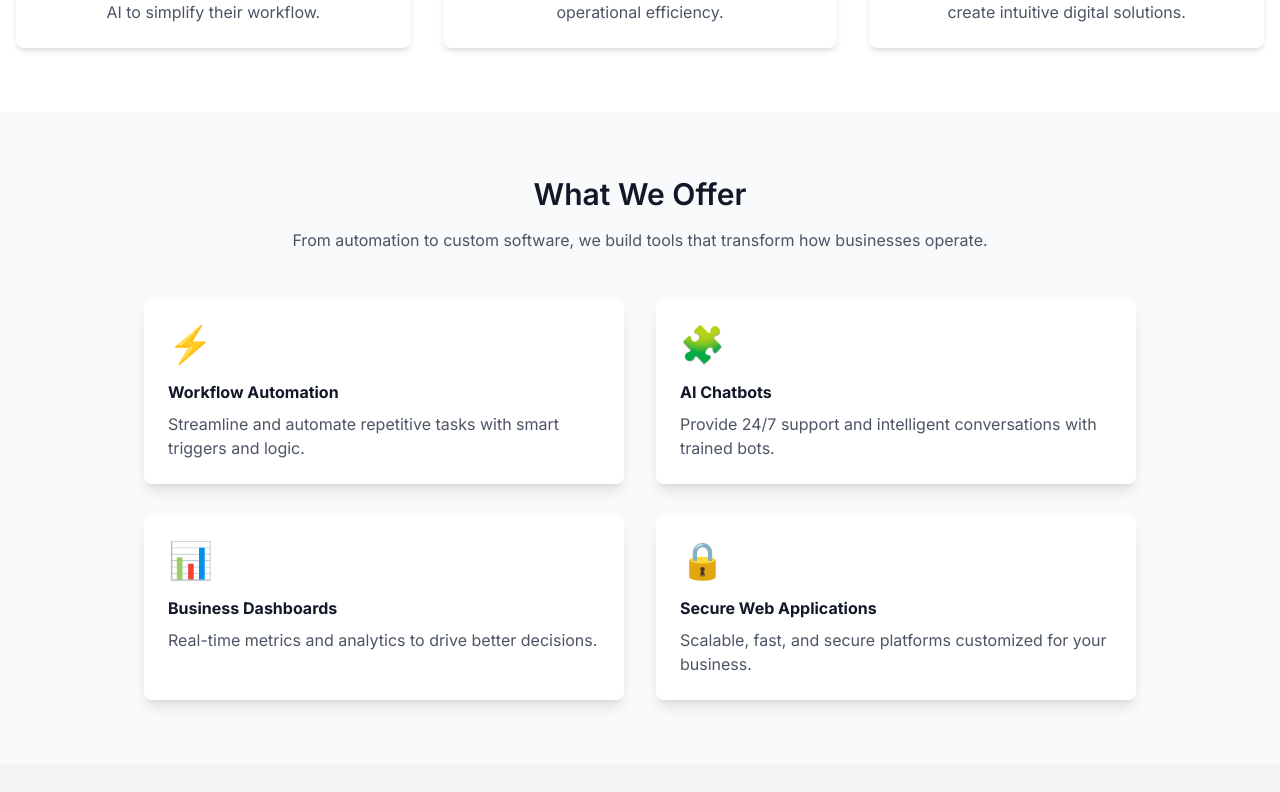
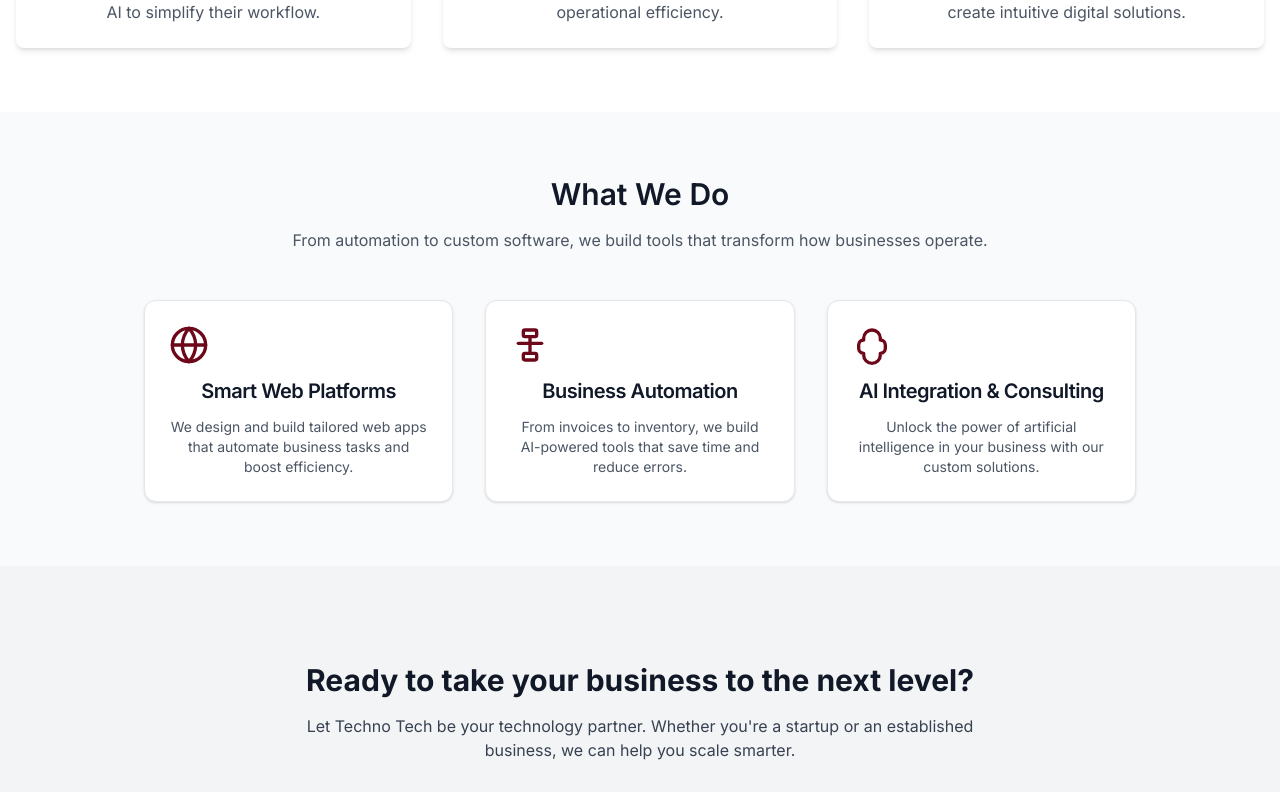
Before and after one commit to MrAyham/techno-tech-landing, a React (Vite) app: page / in a window 1280 px wide. Shown: the part 1208-2000 px from the top of the page. Built offline with nearby package versions, Linux system fonts and the light colour scheme.

Commit message:
feat: restore services section with cards

```diff
--- a/src/App.tsx
+++ b/src/App.tsx
@@ -2,7 +2,7 @@ import Header from '@/components/layout/Header';
 import Footer from '@/components/layout/Footer';
 import Hero from '@/components/sections/hero';
 import About from '@/components/sections/About';
-import Services from '@/components/sections/Services';
+import ServicesSection from '@/components/sections/ServicesSection';
 import CallToAction from '@/components/sections/CallToAction';
 import Contact from '@/components/sections/contact';
 
@@ -14,7 +14,7 @@ function App() {
       </div>
       <Hero />
       <About />
-      <Services />
+      <ServicesSection />
       <CallToAction />
       <Contact />
       <div className="mx-auto max-w-7xl px-4">
--- a/src/components/sections/Services.tsx
+++ /dev/null
@@ -1,49 +0,0 @@
-import { FC } from 'react';
-
-const services = [
-  {
-    icon: '⚡',
-    title: 'Workflow Automation',
-    description: 'Streamline and automate repetitive tasks with smart triggers and logic.',
-  },
-  {
-    icon: '🧩',
-    title: 'AI Chatbots',
-    description: 'Provide 24/7 support and intelligent conversations with trained bots.',
-  },
-  {
-    icon: '📊',
-    title: 'Business Dashboards',
-    description: 'Real-time metrics and analytics to drive better decisions.',
-  },
-  {
-    icon: '🔒',
-    title: 'Secure Web Applications',
-    description: 'Scalable, fast, and secure platforms customized for your business.',
-  },
-];
-
-const Services: FC = () => (
-  <section className="py-16 bg-gray-50 dark:bg-gray-900">
-    <div className="mx-auto mb-12 max-w-5xl px-4 text-center">
-      <h2 className="mb-4 text-3xl font-semibold text-gray-900 dark:text-white">What We Offer</h2>
-      <p className="text-gray-600 dark:text-gray-300">
-        From automation to custom software, we build tools that transform how businesses operate.
-      </p>
-    </div>
-    <div className="mx-auto grid max-w-5xl grid-cols-1 gap-8 px-4 md:grid-cols-2">
-      {services.map((service) => (
-        <div
-          key={service.title}
-          className="relative rounded-lg bg-white p-6 shadow-lg transition-transform hover:-translate-y-1 hover:shadow-2xl dark:bg-gray-800"
-        >
-          <div className="mb-4 text-4xl">{service.icon}</div>
-          <h3 className="mb-2 font-bold text-gray-900 dark:text-white">{service.title}</h3>
-          <p className="text-gray-600 dark:text-gray-300">{service.description}</p>
-        </div>
-      ))}
-    </div>
-  </section>
-);
-
-export default Services;
--- /dev/null
+++ b/src/components/sections/ServicesSection.tsx
@@ -0,0 +1,105 @@
+import { FC } from 'react';
+import { motion } from 'framer-motion';
+import { Card, CardHeader, CardTitle, CardDescription } from '@/components/ui/card';
+
+interface Service {
+  title: string;
+  description: string;
+  icon: JSX.Element;
+}
+
+const services: Service[] = [
+  {
+    title: 'Smart Web Platforms',
+    description:
+      'We design and build tailored web apps that automate business tasks and boost efficiency.',
+    icon: (
+      <svg
+        className="h-10 w-10 text-[#6d071a]"
+        viewBox="0 0 24 24"
+        fill="none"
+        stroke="currentColor"
+        strokeWidth="2"
+        strokeLinecap="round"
+        strokeLinejoin="round"
+      >
+        <circle cx="12" cy="12" r="10" />
+        <line x1="2" y1="12" x2="22" y2="12" />
+        <path d="M12 2a15.3 15.3 0 0 1 4 10 15.3 15.3 0 0 1-4 10 15.3 15.3 0 0 1-4-10 15.3 15.3 0 0 1 4-10" />
+      </svg>
+    ),
+  },
+  {
+    title: 'Business Automation',
+    description:
+      'From invoices to inventory, we build AI-powered tools that save time and reduce errors.',
+    icon: (
+      <svg
+        className="h-10 w-10 text-[#6d071a]"
+        viewBox="0 0 24 24"
+        fill="none"
+        stroke="currentColor"
+        strokeWidth="2"
+        strokeLinecap="round"
+        strokeLinejoin="round"
+      >
+        <rect x="8" y="3" width="8" height="4" rx="1" />
+        <rect x="8" y="17" width="8" height="4" rx="1" />
+        <path d="M12 7v10" />
+        <path d="M5 11h14" />
+      </svg>
+    ),
+  },
+  {
+    title: 'AI Integration & Consulting',
+    description:
+      'Unlock the power of artificial intelligence in your business with our custom solutions.',
+    icon: (
+      <svg
+        className="h-10 w-10 text-[#6d071a]"
+        viewBox="0 0 24 24"
+        fill="none"
+        stroke="currentColor"
+        strokeWidth="2"
+        strokeLinecap="round"
+        strokeLinejoin="round"
+      >
+        <path d="M12 3a5 5 0 0 0-5 5v1a3 3 0 0 0-3 3v2a3 3 0 0 0 3 3v1a5 5 0 0 0 10 0v-1a3 3 0 0 0 3-3v-2a3 3 0 0 0-3-3V8a5 5 0 0 0-5-5Z" />
+      </svg>
+    ),
+  },
+];
+
+const ServicesSection: FC = () => (
+  <section id="services" className="py-16 bg-gray-50 dark:bg-gray-900">
+    <div className="mx-auto mb-12 max-w-5xl px-4 text-center">
+      <h2 className="mb-4 text-3xl font-semibold text-gray-900 dark:text-white">What We Do</h2>
+      <p className="text-gray-600 dark:text-gray-300">
+        From automation to custom software, we build tools that transform how businesses operate.
+      </p>
+    </div>
+    <div className="mx-auto grid max-w-5xl grid-cols-1 gap-8 px-4 md:grid-cols-3">
+      {services.map((service, index) => (
+        <motion.div
+          key={service.title}
+          initial={{ opacity: 0, y: 20 }}
+          whileInView={{ opacity: 1, y: 0 }}
+          viewport={{ once: true }}
+          transition={{ duration: 0.5, delay: index * 0.1 }}
+        >
+          <Card className="h-full dark:bg-gray-800">
+            <CardHeader className="space-y-4 text-center">
+              {service.icon}
+              <CardTitle className="text-gray-900 dark:text-white">{service.title}</CardTitle>
+              <CardDescription className="text-gray-600 dark:text-gray-300">
+                {service.description}
+              </CardDescription>
+            </CardHeader>
+          </Card>
+        </motion.div>
+      ))}
+    </div>
+  </section>
+);
+
+export default ServicesSection;
--- /dev/null
+++ b/src/components/ui/card.tsx
@@ -0,0 +1,66 @@
+import * as React from 'react';
+
+function cn(...classes: (string | undefined)[]) {
+  return classes.filter(Boolean).join(' ');
+}
+
+export interface CardProps extends React.HTMLAttributes<HTMLDivElement> {}
+
+const Card = React.forwardRef<HTMLDivElement, CardProps>(
+  ({ className, ...props }, ref) => (
+    <div
+      ref={ref}
+      className={cn(
+        'rounded-xl border bg-white text-gray-900 shadow dark:bg-gray-800 dark:text-gray-100',
+        className
+      )}
+      {...props}
+    />
+  )
+);
+Card.displayName = 'Card';
+
+const CardHeader = React.forwardRef<HTMLDivElement, React.HTMLAttributes<HTMLDivElement>>(
+  ({ className, ...props }, ref) => (
+    <div ref={ref} className={cn('p-6', className)} {...props} />
+  )
+);
+CardHeader.displayName = 'CardHeader';
+
+const CardTitle = React.forwardRef<HTMLParagraphElement, React.HTMLAttributes<HTMLHeadingElement>>(
+  ({ className, ...props }, ref) => (
+    <h3
+      ref={ref}
+      className={cn('text-xl font-semibold leading-none tracking-tight', className)}
+      {...props}
+    />
+  )
+);
+CardTitle.displayName = 'CardTitle';
+
+const CardDescription = React.forwardRef<HTMLParagraphElement, React.HTMLAttributes<HTMLParagraphElement>>(
+  ({ className, ...props }, ref) => (
+    <p
+      ref={ref}
+      className={cn('text-sm text-gray-600 dark:text-gray-300', className)}
+      {...props}
+    />
+  )
+);
+CardDescription.displayName = 'CardDescription';
+
+const CardContent = React.forwardRef<HTMLDivElement, React.HTMLAttributes<HTMLDivElement>>(
+  ({ className, ...props }, ref) => (
+    <div ref={ref} className={cn('p-6 pt-0', className)} {...props} />
+  )
+);
+CardContent.displayName = 'CardContent';
+
+const CardFooter = React.forwardRef<HTMLDivElement, React.HTMLAttributes<HTMLDivElement>>(
+  ({ className, ...props }, ref) => (
+    <div ref={ref} className={cn('p-6 pt-0', className)} {...props} />
+  )
+);
+CardFooter.displayName = 'CardFooter';
+
+export { Card, CardHeader, CardTitle, CardDescription, CardContent, CardFooter };
--- a/src/pages/Index.tsx
+++ b/src/pages/Index.tsx
@@ -1,7 +1,7 @@
 import Header from '@/components/layout/Header';
 import Hero from '@/components/sections/hero';
 import About from '@/components/sections/About';
-import Services from '@/components/sections/Services';
+import ServicesSection from '@/components/sections/ServicesSection';
 import Contact from '@/components/sections/contact';
 
 function Index() {
@@ -12,7 +12,7 @@ function Index() {
       </div>
       <Hero />
       <About />
-      <Services />
+      <ServicesSection />
       <Contact />
     </>
   );
```
